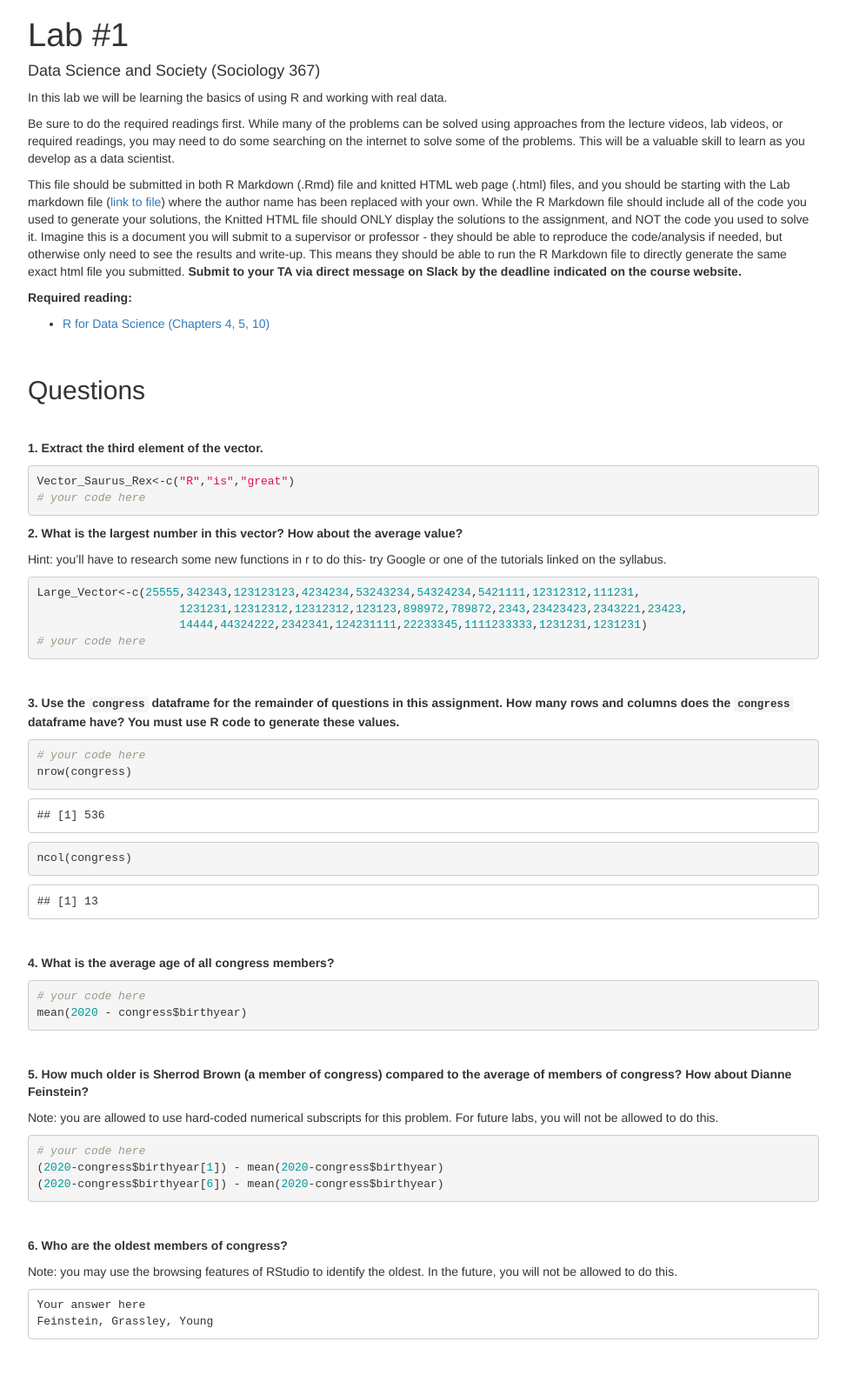
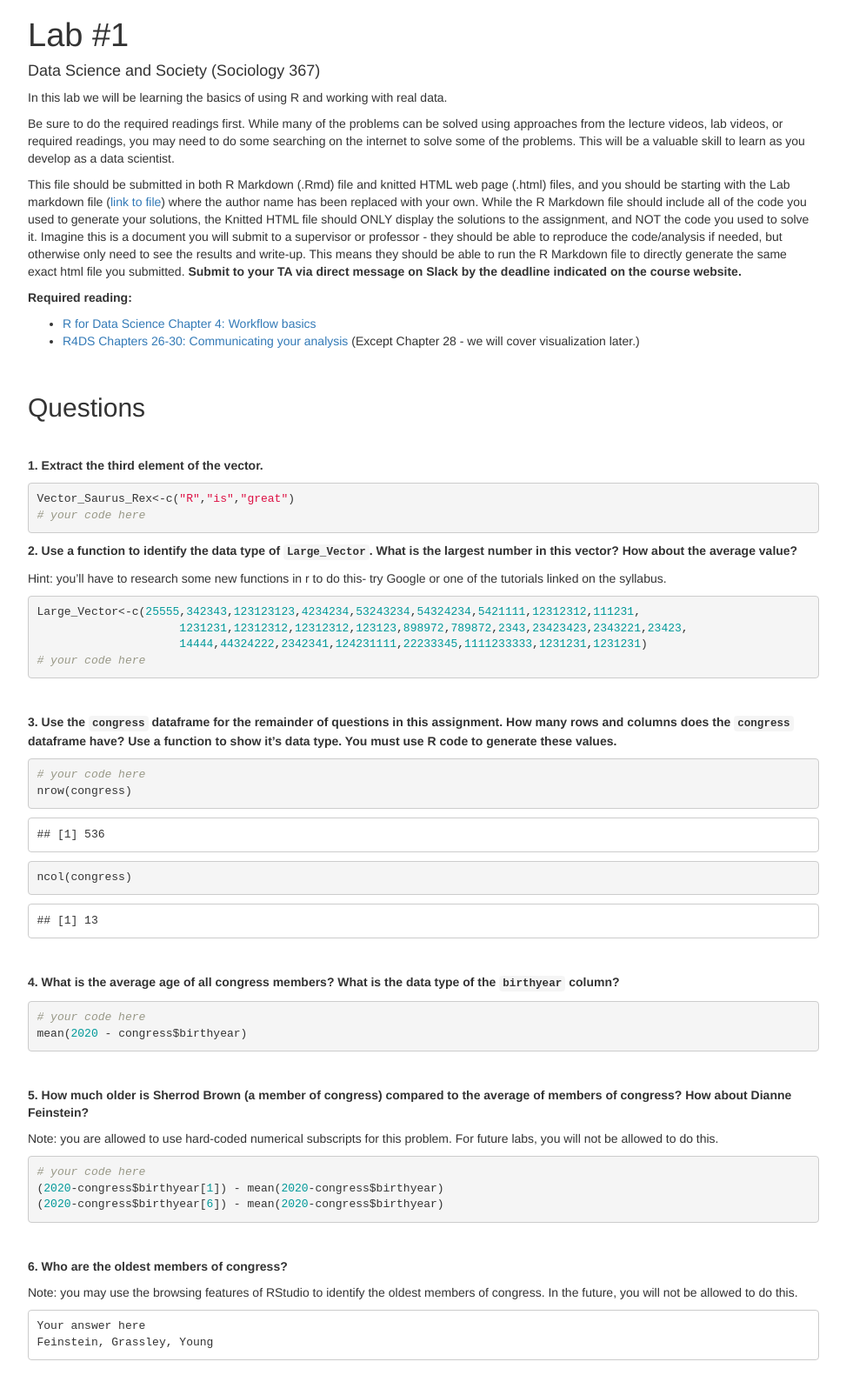
Before and after one commit to dssoc/dssoc.github.io, a Jekyll site: the page assignments/Lab_1.html, which Jekyll copies as it is, in a window 1280 px wide. Shown: the whole page at 87% size, without its empty margins (153-1126 px from the left). Built offline with Jekyll 4.4.1, drawn with Linux system fonts in a browser that asks for light colours; before the commit the page ends 1580 px from its top, so only the background shows below that.

Commit message:
Updated required readings.

````diff
--- a/assignments/Lab_1.Rmd
+++ b/assignments/Lab_1.Rmd
@@ -19,8 +19,8 @@ This file should be submitted in both R Markdown (.Rmd) file and knitted HTML we
 
 **Required reading:**
 
-* [R for Data Science (Chapters 4, 5, 10)](https://r4ds.had.co.nz/workflow-basics.html)
-
+* [R for Data Science Chapter 4: Workflow basics](https://r4ds.had.co.nz/workflow-basics.html)
+* [R4DS Chapters 26-30: Communicating your analysis](https://r4ds.had.co.nz/communicate-intro.html) (Except Chapter 28 - we will cover visualization later.)
 
 ```{r message=FALSE, echo=FALSE}
 # Load the datasets and libraries. You shouldn't need to change the URL in the `load` function.
--- a/assignments/Lab_1.html
+++ b/assignments/Lab_1.html
@@ -386,7 +386,8 @@ summary {
 <p>This file should be submitted in both R Markdown (.Rmd) file and knitted HTML web page (.html) files, and you should be starting with the Lab markdown file (<a href="/assignments/Lab_1.Rmd">link to file</a>) where the author name has been replaced with your own. While the R Markdown file should include all of the code you used to generate your solutions, the Knitted HTML file should ONLY display the solutions to the assignment, and NOT the code you used to solve it. Imagine this is a document you will submit to a supervisor or professor - they should be able to reproduce the code/analysis if needed, but otherwise only need to see the results and write-up. This means they should be able to run the R Markdown file to directly generate the same exact html file you submitted. <strong>Submit to your TA via direct message on Slack by the deadline indicated on the course website.</strong></p>
 <p><strong>Required reading:</strong></p>
 <ul>
-<li><a href="https://r4ds.had.co.nz/workflow-basics.html">R for Data Science (Chapters 4, 5, 10)</a></li>
+<li><a href="https://r4ds.had.co.nz/workflow-basics.html">R for Data Science Chapter 4: Workflow basics</a></li>
+<li><a href="https://r4ds.had.co.nz/communicate-intro.html">R4DS Chapters 26-30: Communicating your analysis</a> (Except Chapter 28 - we will cover visualization later.)</li>
 </ul>
 <p><br /></p>
 <div id="questions" class="section level2">
@@ -395,21 +396,21 @@ summary {
 <p><strong>1. Extract the third element of the vector.</strong></p>
 <pre class="r"><code>Vector_Saurus_Rex&lt;-c(&quot;R&quot;,&quot;is&quot;,&quot;great&quot;)
 # your code here</code></pre>
-<p><strong>2. What is the largest number in this vector? How about the average value?</strong></p>
+<p><strong>2. Use a function to identify the data type of <code>Large_Vector</code>. What is the largest number in this vector? How about the average value?</strong></p>
 <p>Hint: you’ll have to research some new functions in r to do this- try Google or one of the tutorials linked on the syllabus.</p>
 <pre class="r"><code>Large_Vector&lt;-c(25555,342343,123123123,4234234,53243234,54324234,5421111,12312312,111231,
                      1231231,12312312,12312312,123123,898972,789872,2343,23423423,2343221,23423,
                      14444,44324222,2342341,124231111,22233345,1111233333,1231231,1231231)
 # your code here</code></pre>
 <p><br></p>
-<p><strong>3. Use the <code>congress</code> dataframe for the remainder of questions in this assignment. How many rows and columns does the <code>congress</code> dataframe have? You must use R code to generate these values.</strong></p>
+<p><strong>3. Use the <code>congress</code> dataframe for the remainder of questions in this assignment. How many rows and columns does the <code>congress</code> dataframe have? Use a function to show it’s data type. You must use R code to generate these values.</strong></p>
 <pre class="r"><code># your code here
 nrow(congress)</code></pre>
 <pre><code>## [1] 536</code></pre>
 <pre class="r"><code>ncol(congress)</code></pre>
 <pre><code>## [1] 13</code></pre>
 <p><br></p>
-<p><strong>4. What is the average age of all congress members?</strong></p>
+<p><strong>4. What is the average age of all congress members? What is the data type of the <code>birthyear</code> column?</strong></p>
 <pre class="r"><code># your code here
 mean(2020 - congress$birthyear)</code></pre>
 <p><br></p>
@@ -420,7 +421,7 @@ mean(2020 - congress$birthyear)</code></pre>
 (2020-congress$birthyear[6]) - mean(2020-congress$birthyear)</code></pre>
 <p><br></p>
 <p><strong>6. Who are the oldest members of congress?</strong></p>
-<p>Note: you may use the browsing features of RStudio to identify the oldest. In the future, you will not be allowed to do this.</p>
+<p>Note: you may use the browsing features of RStudio to identify the oldest members of congress. In the future, you will not be allowed to do this.</p>
 <pre><code>Your answer here
 Feinstein, Grassley, Young</code></pre>
 <p><br></p>
````
